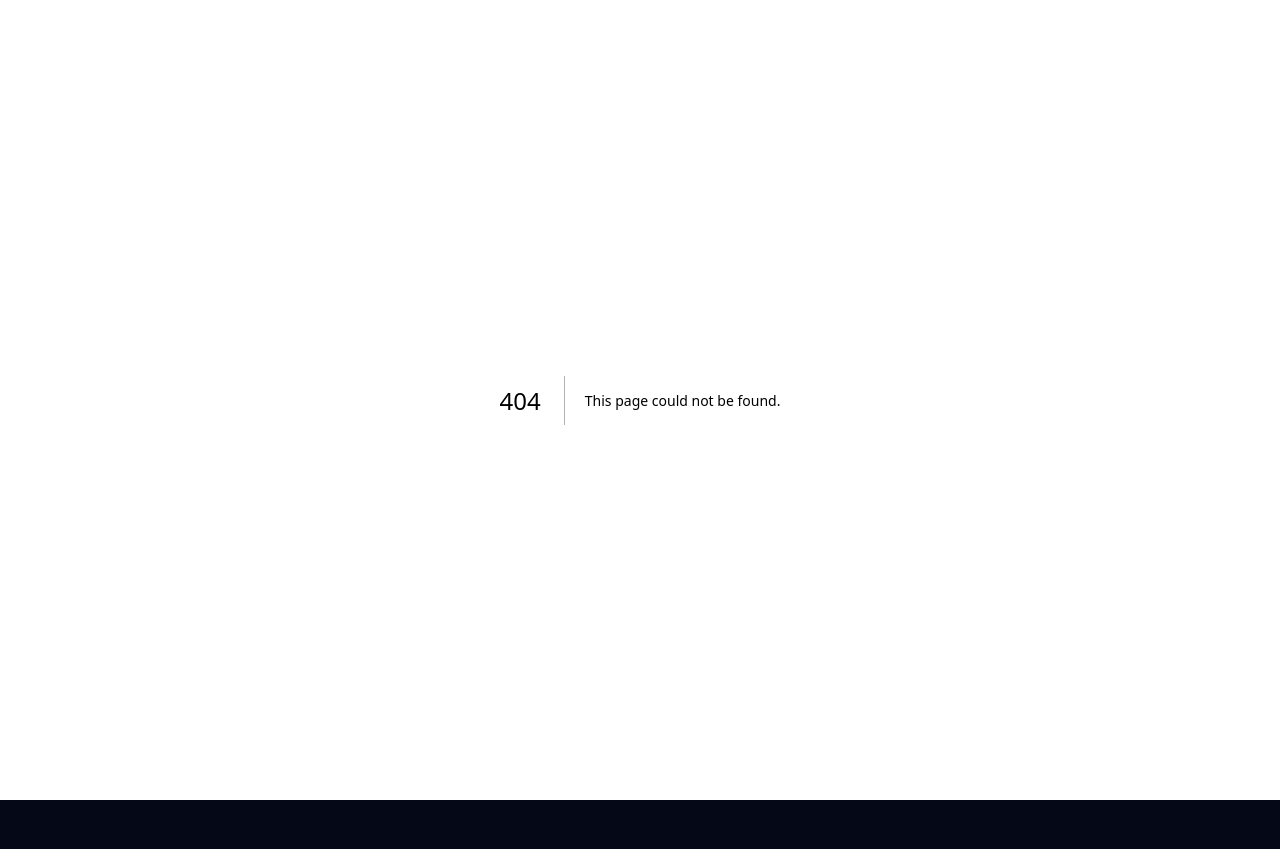
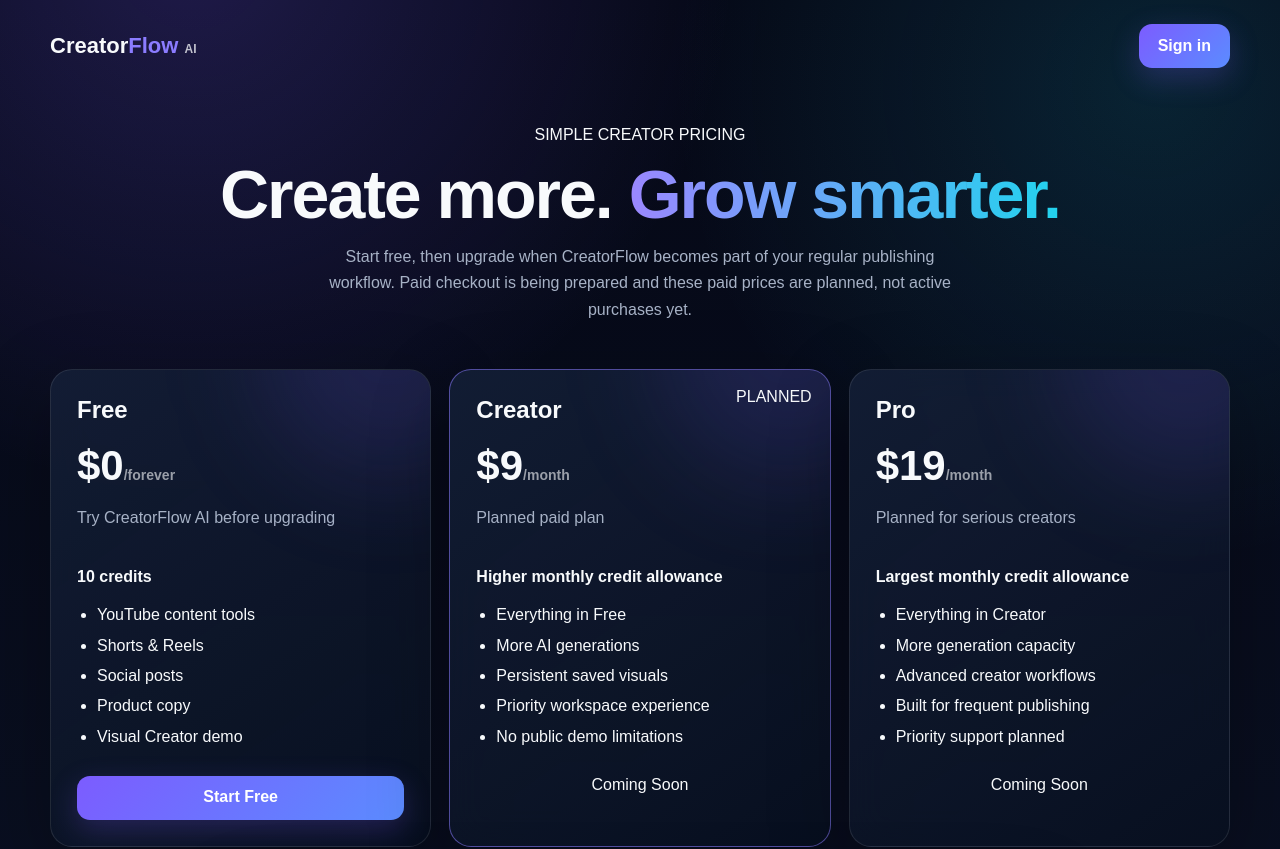
Before and after one commit to sanjuvai14/creatorflow-ai, a Next.js app: page /pricing in a window 1280 px wide. Before the commit this address had no page. Shown: the top 849 px of the page. Before the commit the page ends 800 px from the top, so only its background shows below. Built offline with nearby package versions, Linux system fonts and the light colour scheme.

Commit message:
Add CreatorFlow AI pricing page

```diff
--- /dev/null
+++ b/app/pricing/page.tsx
@@ -0,0 +1,76 @@
+import Link from "next/link";
+
+const plans = [
+  {
+    name: "Free",
+    price: "$0",
+    note: "Try CreatorFlow AI before upgrading",
+    credits: "10 credits",
+    features: ["YouTube content tools", "Shorts & Reels", "Social posts", "Product copy", "Visual Creator demo"],
+    cta: "Start Free",
+    href: "/login",
+  },
+  {
+    name: "Creator",
+    price: "$9",
+    note: "Planned paid plan",
+    credits: "Higher monthly credit allowance",
+    features: ["Everything in Free", "More AI generations", "Persistent saved visuals", "Priority workspace experience", "No public demo limitations"],
+    cta: "Coming Soon",
+    href: "/login",
+  },
+  {
+    name: "Pro",
+    price: "$19",
+    note: "Planned for serious creators",
+    credits: "Largest monthly credit allowance",
+    features: ["Everything in Creator", "More generation capacity", "Advanced creator workflows", "Built for frequent publishing", "Priority support planned"],
+    cta: "Coming Soon",
+    href: "/login",
+  },
+];
+
+export default function PricingPage() {
+  return (
+    <main style={{ minHeight: "100vh", padding: "24px 20px 70px" }}>
+      <nav style={{ maxWidth: 1180, margin: "0 auto", display: "flex", justifyContent: "space-between", alignItems: "center", gap: 16 }}>
+        <Link href="/" style={{ fontWeight: 900, fontSize: 22 }}>Creator<span style={{ color: "#8b7cff" }}>Flow</span> <span style={{ fontSize: 12, opacity: .75 }}>AI</span></Link>
+        <Link href="/login" className="cf-btn">Sign in</Link>
+      </nav>
+
+      <section style={{ maxWidth: 980, margin: "58px auto 0", textAlign: "center" }}>
+        <div className="cf-eyebrow">SIMPLE CREATOR PRICING</div>
+        <h1 style={{ fontSize: "clamp(38px,8vw,68px)", lineHeight: 1, letterSpacing: -2, margin: "16px 0" }}>
+          Create more. <span style={{ background: "linear-gradient(90deg,#9b87ff,#22d3ee)", WebkitBackgroundClip: "text", color: "transparent" }}>Grow smarter.</span>
+        </h1>
+        <p className="cf-muted" style={{ maxWidth: 650, margin: "0 auto", lineHeight: 1.65 }}>
+          Start free, then upgrade when CreatorFlow becomes part of your regular publishing workflow. Paid checkout is being prepared and these paid prices are planned, not active purchases yet.
+        </p>
+      </section>
+
+      <section style={{ maxWidth: 1180, margin: "46px auto 0", display: "grid", gridTemplateColumns: "repeat(auto-fit,minmax(245px,1fr))", gap: 18 }}>
+        {plans.map((plan, index) => (
+          <div className="cf-card cf-glow" key={plan.name} style={{ padding: 26, position: "relative", border: index === 1 ? "1px solid rgba(139,124,255,.55)" : undefined }}>
+            {index === 1 && <div className="cf-eyebrow" style={{ position: "absolute", top: 18, right: 18 }}>PLANNED</div>}
+            <h2 style={{ margin: 0, fontSize: 24 }}>{plan.name}</h2>
+            <div style={{ marginTop: 18, fontSize: 42, fontWeight: 900 }}>{plan.price}<span style={{ fontSize: 14, opacity: .6 }}>{plan.price !== "$0" ? "/month" : "/forever"}</span></div>
+            <p className="cf-muted" style={{ minHeight: 42, lineHeight: 1.5 }}>{plan.note}</p>
+            <div style={{ fontWeight: 800, margin: "20px 0 14px" }}>{plan.credits}</div>
+            <ul style={{ margin: "0 0 24px", paddingLeft: 20, lineHeight: 1.9 }}>
+              {plan.features.map((feature) => <li key={feature}>{feature}</li>)}
+            </ul>
+            <Link href={plan.href} className={index === 0 ? "cf-btn" : "cf-icon-btn"} style={{ display: "block", textAlign: "center", width: "100%", boxSizing: "border-box" }}>
+              {plan.cta}
+            </Link>
+          </div>
+        ))}
+      </section>
+
+      <section style={{ maxWidth: 820, margin: "34px auto 0" }}>
+        <div className="cf-card" style={{ padding: 24 }}>
+          <strong>Important:</strong> the Creator and Pro prices above are planning targets. No payment is collected from this page yet. The next billing phase will add a secure checkout, subscription records, webhook verification and server-side plan/credit enforcement before real payments are enabled.
+        </div>
+      </section>
+    </main>
+  );
+}
```
